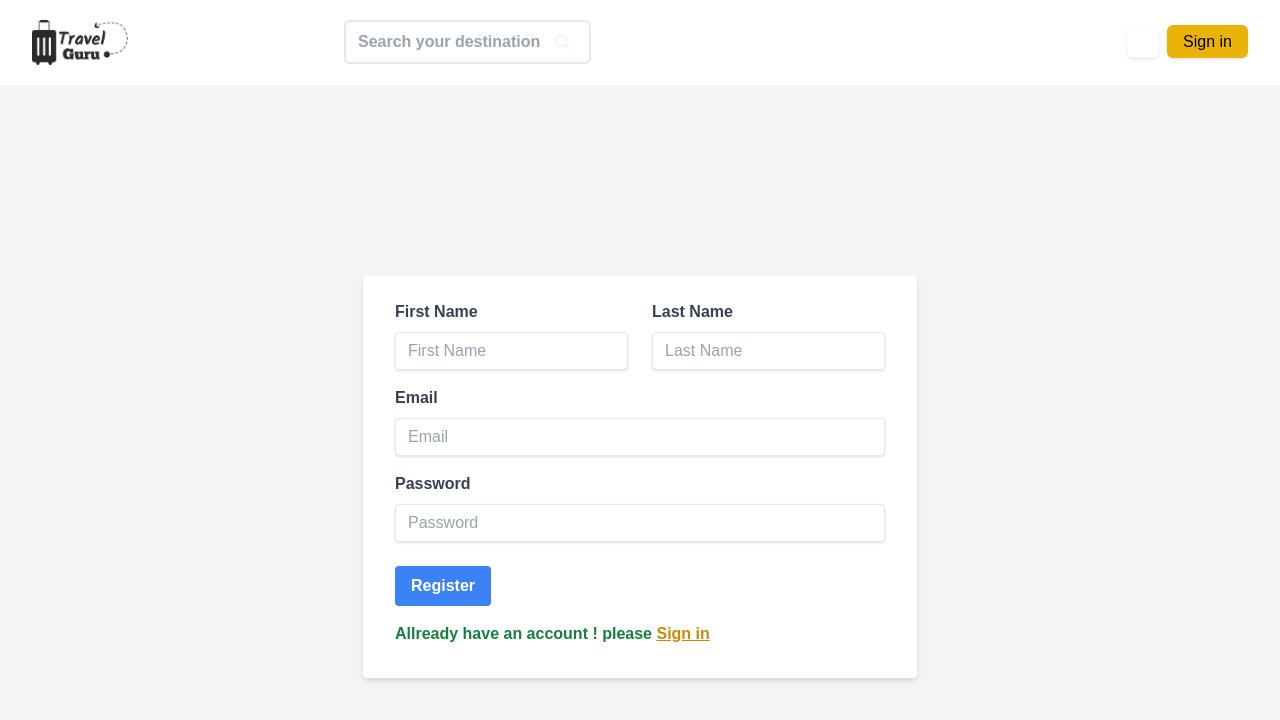
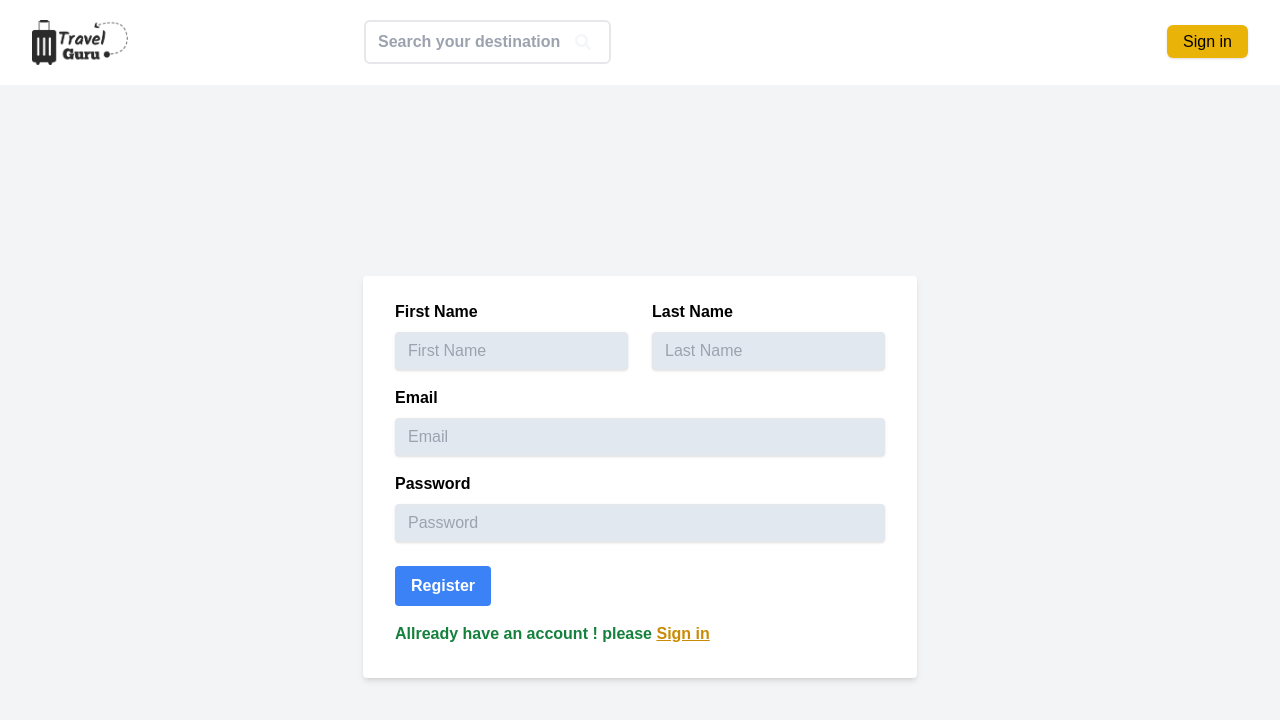
Before and after one commit to Shajib-Dv/travel-guru-client, a React (Vite) app: page /signup in a window 1280 px wide. Shown: the top 720 px of the page. Built offline with nearby package versions, Linux system fonts and the light colour scheme; no server answers.

Commit message:
auth added

```diff
--- a/package.json
+++ b/package.json
@@ -11,6 +11,7 @@
   },
   "dependencies": {
     "daisyui": "^2.51.6",
+    "firebase": "^9.21.0",
     "localforage": "^1.10.0",
     "match-sorter": "^6.3.1",
     "react": "^18.2.0",
--- a/src/AuthProvider/AuthProvider.jsx
+++ b/src/AuthProvider/AuthProvider.jsx
@@ -1,10 +1,57 @@
 /** @format */
 
-import React, { createContext } from "react";
+import React, { createContext, useEffect, useState } from "react";
+import {
+  createUserWithEmailAndPassword,
+  getAuth,
+  onAuthStateChanged,
+  signInWithEmailAndPassword,
+  signOut,
+  updateCurrentUser,
+  updateProfile,
+} from "firebase/auth";
+import app from "../Firebase/firebase.config";
 export const AuthContext = createContext({});
+
 const AuthProvider = ({ children }) => {
+  const [user, setUser] = useState(null);
+  const [loader, setLoader] = useState(true);
+  const auth = getAuth(app);
+  // sign up
+  const userSignUp = (email, password) => {
+    setLoader(true);
+    return createUserWithEmailAndPassword(auth, email, password);
+  };
+
+  // sign in
+  const userSignIn = (email, password) => {
+    setLoader(true);
+    return signInWithEmailAndPassword(auth, email, password);
+  };
+
+  //log out
+  const logOut = () => {
+    setLoader(true);
+    return signOut(auth);
+  };
+
+  // user track
+
+  useEffect(() => {
+    const unSubscribe = onAuthStateChanged(auth, (loggedUser) => {
+      setUser(loggedUser);
+      setLoader(false);
+    });
+    return () => unSubscribe();
+  }, []);
+
+  //auth info
   const authInfo = {
-    name: null,
+    user,
+    userSignUp,
+    userSignIn,
+    logOut,
+    loader,
   };
   return (
     <AuthContext.Provider value={authInfo}>{children}</AuthContext.Provider>
--- /dev/null
+++ b/src/Firebase/firebase.config.js
@@ -0,0 +1,21 @@
+/** @format */
+
+// Import the functions you need from the SDKs you need
+import { initializeApp } from "firebase/app";
+// TODO: Add SDKs for Firebase products that you want to use
+// https://firebase.google.com/docs/web/setup#available-libraries
+
+// Your web app's Firebase configuration
+
+const firebaseConfig = {
+  apiKey: import.meta.env.VITE_APIKEY,
+  authDomain: import.meta.env.VITE_AUTHDOMAIN,
+  projectId: import.meta.env.VITE_PROJECTID,
+  storageBucket: import.meta.env.VITE_STORAGEBUCKET,
+  messagingSenderId: import.meta.env.VITE_MESSAGINGSENDERID,
+  appId: import.meta.env.VITE_APPID,
+};
+
+// Initialize Firebase
+const app = initializeApp(firebaseConfig);
+export default app;
--- a/src/PrivateRoute/PrivateRoute.jsx
+++ b/src/PrivateRoute/PrivateRoute.jsx
@@ -5,9 +5,13 @@ import { AuthContext } from "../AuthProvider/AuthProvider";
 import { Navigate } from "react-router-dom";
 
 const PrivateRoute = ({ children }) => {
-  const { name } = useContext(AuthContext);
+  const { user, loader } = useContext(AuthContext);
 
-  if (name) {
+  if (loader) {
+    return <p>Loading...</p>;
+  }
+
+  if (user) {
     return children;
   }
   return <Navigate to="/signin" />;
--- a/src/components/DestinationCard.jsx
+++ b/src/components/DestinationCard.jsx
@@ -1,22 +1,31 @@
 /** @format */
 
-import React from "react";
+import React, { useState } from "react";
+import { Link } from "react-router-dom";
 
 const DestinationCard = ({ data }) => {
+  const [seeMore, setSeeMore] = useState(false);
   return (
     <>
       <div className="card card-compact w-full bg-base-100 shadow-xl">
         <figure>
-          <img
-            src="/images/stock/photo-1606107557195-0e29a4b5b4aa.jpg"
-            alt="Shoes"
-          />
+          <img className="h-64 w-full" src={data?.image} alt="Shoes" />
         </figure>
         <div className="card-body">
-          <h2 className="card-title">Shoes!</h2>
-          <p>If a dog chews shoes whose shoes does he choose?</p>
+          <h2 className="card-title">{data?.destination}</h2>
+          <p>
+            {data?.description.slice(
+              0,
+              seeMore ? data.description.length : 100
+            )}{" "}
+            <button onClick={() => setSeeMore(!seeMore)} className="btn-link">
+              {seeMore ? "see less" : "see more"}
+            </button>
+          </p>
           <div className="card-actions justify-end">
-            <button className="btn btn-primary">Buy Now</button>
+            <Link to={`/booking/${data.id}`} className="button">
+              Booking Now
+            </Link>
           </div>
         </div>
       </div>
--- a/src/components/Header/Navbar.jsx
+++ b/src/components/Header/Navbar.jsx
@@ -9,7 +9,8 @@ import { AuthContext } from "../../AuthProvider/AuthProvider";
 
 const Navbar = () => {
   const [navbar, setNavbar] = useState(false);
-  const { name } = useContext(AuthContext);
+  const { user, logOut } = useContext(AuthContext);
+
   return (
     <>
       <nav className="w-full bg-transparent ">
@@ -88,9 +89,11 @@ const Navbar = () => {
                 </li>
               </ul>
               <div className="mt-3 space-y-2 lg:hidden md:hidden">
+                {user && (
                   <a className="inline-block w-full px-4 py-2 text-center text-gray-800 bg-white rounded-md shadow hover:bg-gray-100">
-                  user
+                    {user?.email}
                   </a>
+                )}
                 <Link
                   to="/signin"
                   className="inline-block w-full px-4 py-2 text-center text-black hover:text-white bg-yellow-500 rounded-md shadow hover:bg-gray-800"
@@ -101,15 +104,23 @@ const Navbar = () => {
             </div>
           </div>
           <div className="hidden space-x-2 md:inline-block">
+            {user && (
               <a className="px-4 py-2 text-gray-800 bg-white rounded-md shadow hover:bg-gray-100">
-              {name}
+                {user?.email}
               </a>
+            )}
+            {user ? (
+              <button onClick={() => logOut()} className="btn btn-warning">
+                Log out
+              </button>
+            ) : (
               <Link
                 to="/signin"
                 className="px-4 py-2 text-black hover:text-white bg-yellow-500 rounded-md shadow hover:bg-gray-800"
               >
                 Sign in
               </Link>
+            )}
           </div>
         </div>
       </nav>
--- a/src/components/SignUp.jsx
+++ b/src/components/SignUp.jsx
@@ -1,8 +1,9 @@
 /** @format */
 
-import React, { useState } from "react";
+import React, { useContext, useState } from "react";
 import Navbar from "./Header/Navbar";
 import { Link } from "react-router-dom";
+import { AuthContext } from "../AuthProvider/AuthProvider";
 
 const SignUp = () => {
   const [firstName, setFirstName] = useState("");
@@ -10,11 +11,20 @@ const SignUp = () => {
   const [email, setEmail] = useState("");
   const [password, setPassword] = useState("");
 
+  // sign up func
+  const { userSignUp } = useContext(AuthContext);
+
   const handleSubmit = (event) => {
     event.preventDefault();
-    console.log(
-      `First Name: ${firstName}, Last Name: ${lastName}, Email: ${email}, Password: ${password}`
-    );
+    userSignUp(email, password)
+      .then((result) => {
+        // console.log(result.user);
+        setEmail("");
+        setFirstName("");
+        setLastName("");
+        setPassword("");
+      })
+      .catch((error) => console.log(error.message));
   };
   return (
     <>
@@ -28,29 +38,30 @@ const SignUp = () => {
             <div className="flex flex-wrap -mx-3 mb-2">
               <div className="w-full md:w-1/2 px-3 mb-6 md:mb-0">
                 <label
-                  className="block text-gray-700 font-bold mb-2"
+                  className="block text-black font-bold mb-2"
                   htmlFor="firstName"
                 >
                   First Name
                 </label>
                 <input
-                  className="shadow appearance-none border rounded w-full py-2 px-3 text-gray-700 leading-tight focus:outline-none focus:shadow-outline"
+                  className="shadow appearance-none border rounded w-full py-2 px-3 text-black bg-slate-200 leading-tight focus:outline-none focus:shadow-outline"
                   id="firstName"
                   type="text"
                   placeholder="First Name"
                   value={firstName}
+                  required
                   onChange={(e) => setFirstName(e.target.value)}
                 />
               </div>
               <div className="w-full md:w-1/2 px-3">
                 <label
-                  className="block text-gray-700 font-bold mb-2"
+                  className="block text-black font-bold mb-2"
                   htmlFor="lastName"
                 >
                   Last Name
                 </label>
                 <input
-                  className="shadow appearance-none border rounded w-full py-2 px-3 text-gray-700 leading-tight focus:outline-none focus:shadow-outline"
+                  className="shadow appearance-none border rounded w-full py-2 px-3 text-black bg-slate-200 leading-tight focus:outline-none focus:shadow-outline"
                   id="lastName"
                   type="text"
                   placeholder="Last Name"
@@ -61,34 +72,33 @@ const SignUp = () => {
             </div>
           </div>
           <div className="mb-4">
-            <label
-              className="block text-gray-700 font-bold mb-2"
-              htmlFor="email"
-            >
+            <label className="block text-black font-bold mb-2" htmlFor="email">
               Email
             </label>
             <input
-              className="shadow appearance-none border rounded w-full py-2 px-3 text-gray-700 leading-tight focus:outline-none focus:shadow-outline"
+              className="shadow appearance-none border rounded w-full py-2 px-3 text-black bg-slate-200 leading-tight focus:outline-none focus:shadow-outline"
               id="email"
               type="email"
               placeholder="Email"
               value={email}
+              required
               onChange={(e) => setEmail(e.target.value)}
             />
           </div>
           <div className="mb-6">
             <label
-              className="block text-gray-700 font-bold mb-2"
+              className="block text-black font-bold mb-2"
               htmlFor="password"
             >
               Password
             </label>
             <input
-              className="shadow appearance-none border rounded w-full py-2 px-3 text-gray-700 leading-tight focus:outline-none focus:shadow-outline"
+              className="shadow appearance-none border rounded w-full py-2 px-3 text-black bg-slate-200 leading-tight focus:outline-none focus:shadow-outline"
               id="password"
               type="password"
               placeholder="Password"
               value={password}
+              required
               onChange={(e) => setPassword(e.target.value)}
             />
           </div>
--- a/src/layout/Home.jsx
+++ b/src/layout/Home.jsx
@@ -25,7 +25,9 @@ const Home = () => {
   return (
     <div className="grid grid-cols-1 md:grid-cols-2 gap-4 w-4/5 mx-auto mt-32">
       <div className="space-y-4">
-        <h1 className="text-3xl font-bold">{showActive?.destination}</h1>
+        <h1 className="text-3xl font-bold">
+          {showActive ? showActive?.destination : "Loading..."}
+        </h1>
         <p>{showActive?.description}</p>
         <Link
           className="md:w-3/12 gap-3 button"
```
Also changed, not shown: src/components/SignIn.jsx (+17 -10 lines), 1 other file (tests, documents, lock files or other folders). Lines whose indentation alone changed are shown as unchanged.
